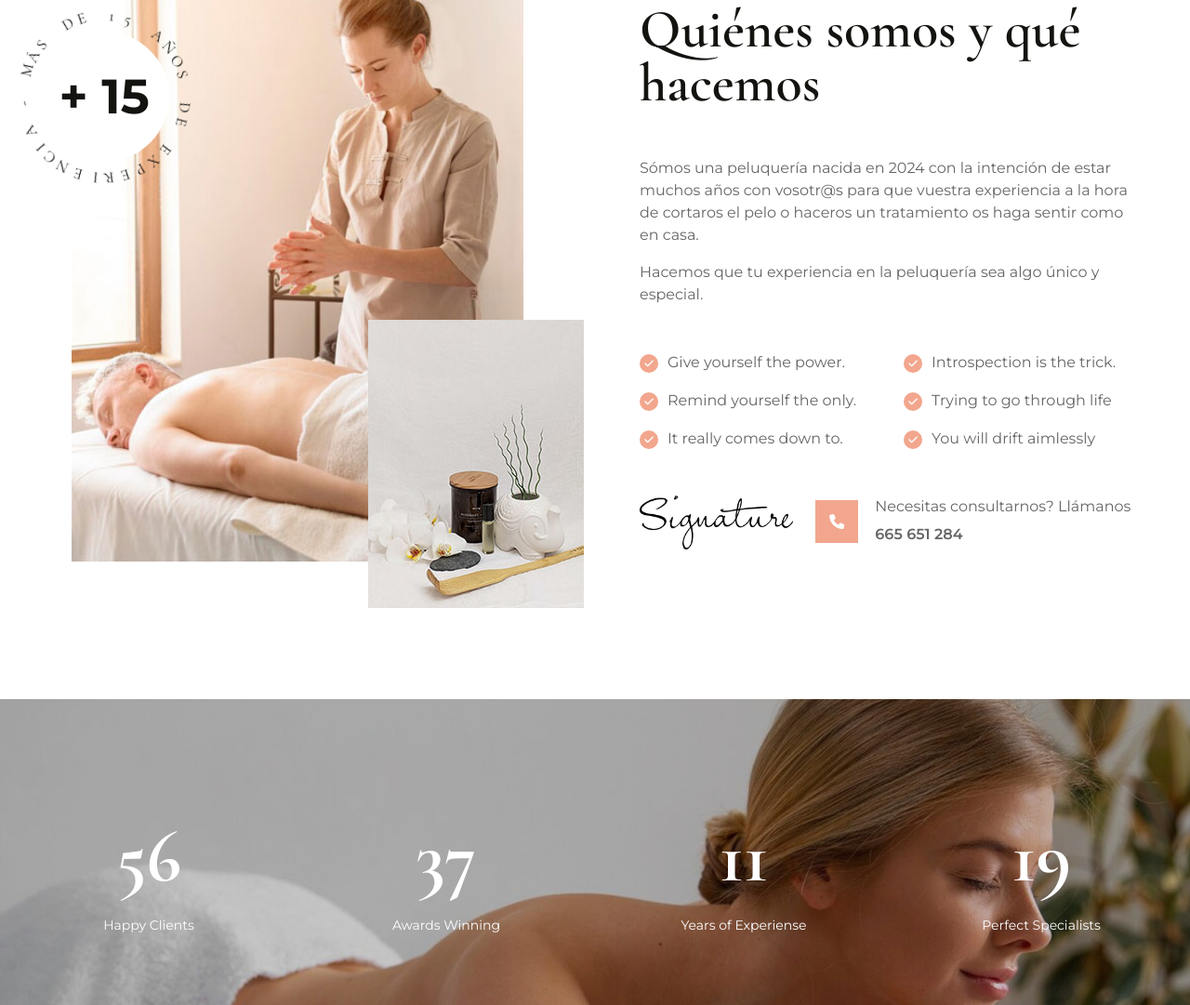
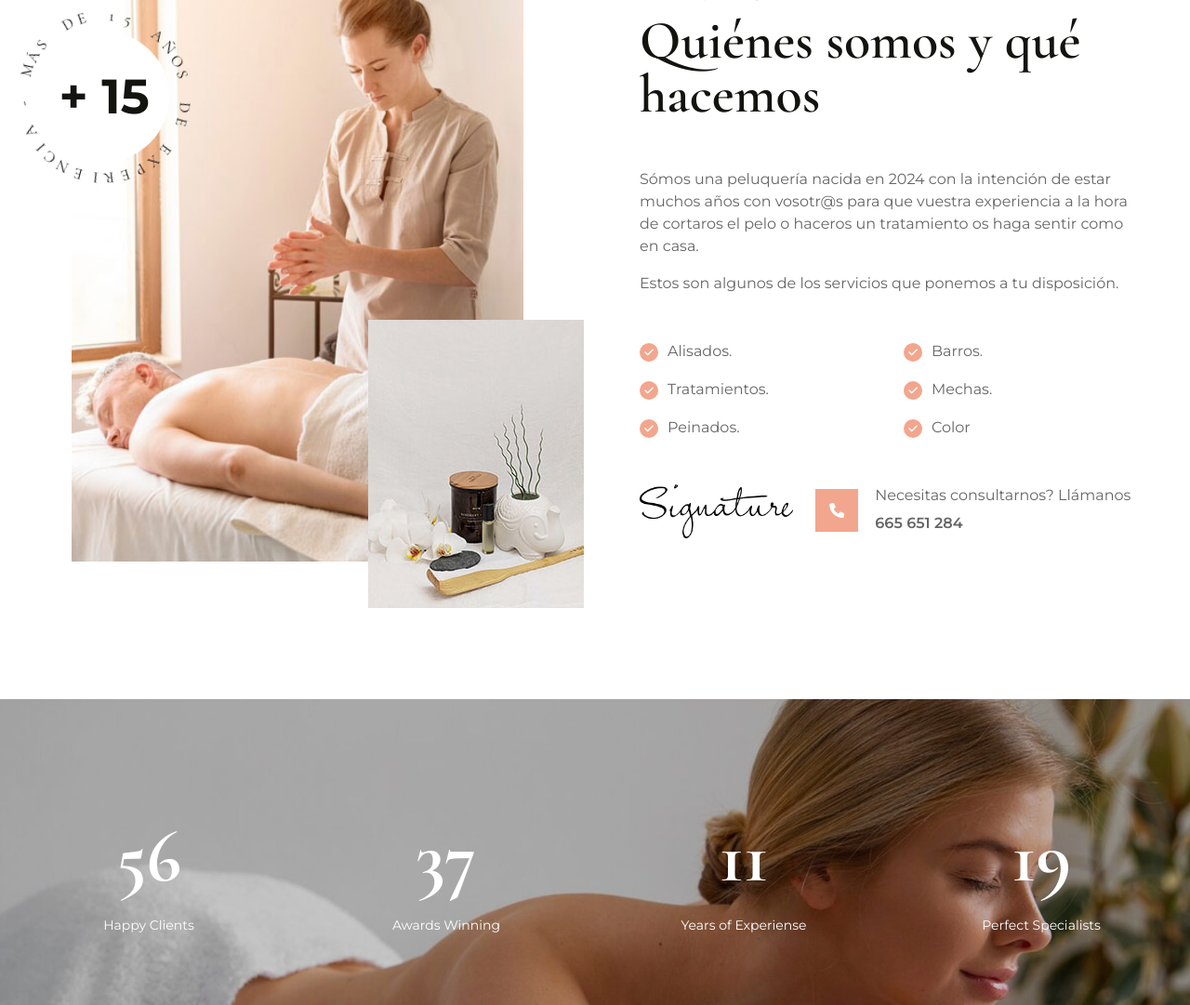
Before and after one commit to goodrich/makapel, a plain HTML site: page about-us.html in a window 1280 px wide. Shown: the part 646-1727 px from the top of the page at 93% size. Drawn offline with nearby package versions, Linux system fonts and the light colour scheme.

Commit message:
Update about-us.html

```diff
--- a/about-us.html
+++ b/about-us.html
@@ -229,21 +229,21 @@
             </div>
             <div class="description mb-4 mb-md-5">
               <p>Sómos una peluquería nacida en 2024 con la intención de estar muchos años con vosotr@s para que vuestra experiencia a la hora de cortaros el pelo o haceros un tratamiento os haga sentir como en casa.</p>
-              <p>Hacemos que tu experiencia en la peluquería sea algo único y especial.</p>
+              <p>Estos son algunos de los servicios que ponemos a tu disposición.</p>
             </div>
             <div class="row">
               <div class="col-sm-6 mb-3 mb-sm-0">
                 <ul class="list">
-                  <li><i class="fa fa-check"></i>Give yourself the power.</li>
-                  <li><i class="fa fa-check"></i>Remind yourself the only.</li>
-                  <li><i class="fa fa-check"></i>It really comes down to.</li>
+                  <li><i class="fa fa-check"></i>Alisados.</li>
+                  <li><i class="fa fa-check"></i>Tratamientos.</li>
+                  <li><i class="fa fa-check"></i>Peinados.</li>
                 </ul>
               </div>
               <div class="col-sm-6">
                 <ul class="list">
-                  <li><i class="fa fa-check"></i>Introspection is the trick.</li>
-                  <li><i class="fa fa-check"></i>Trying to go through life</li>
-                  <li><i class="fa fa-check"></i>You will drift aimlessly</li>
+                  <li><i class="fa fa-check"></i>Barros.</li>
+                  <li><i class="fa fa-check"></i>Mechas.</li>
+                  <li><i class="fa fa-check"></i>Color</li>
                 </ul>
               </div>
             </div>
```
